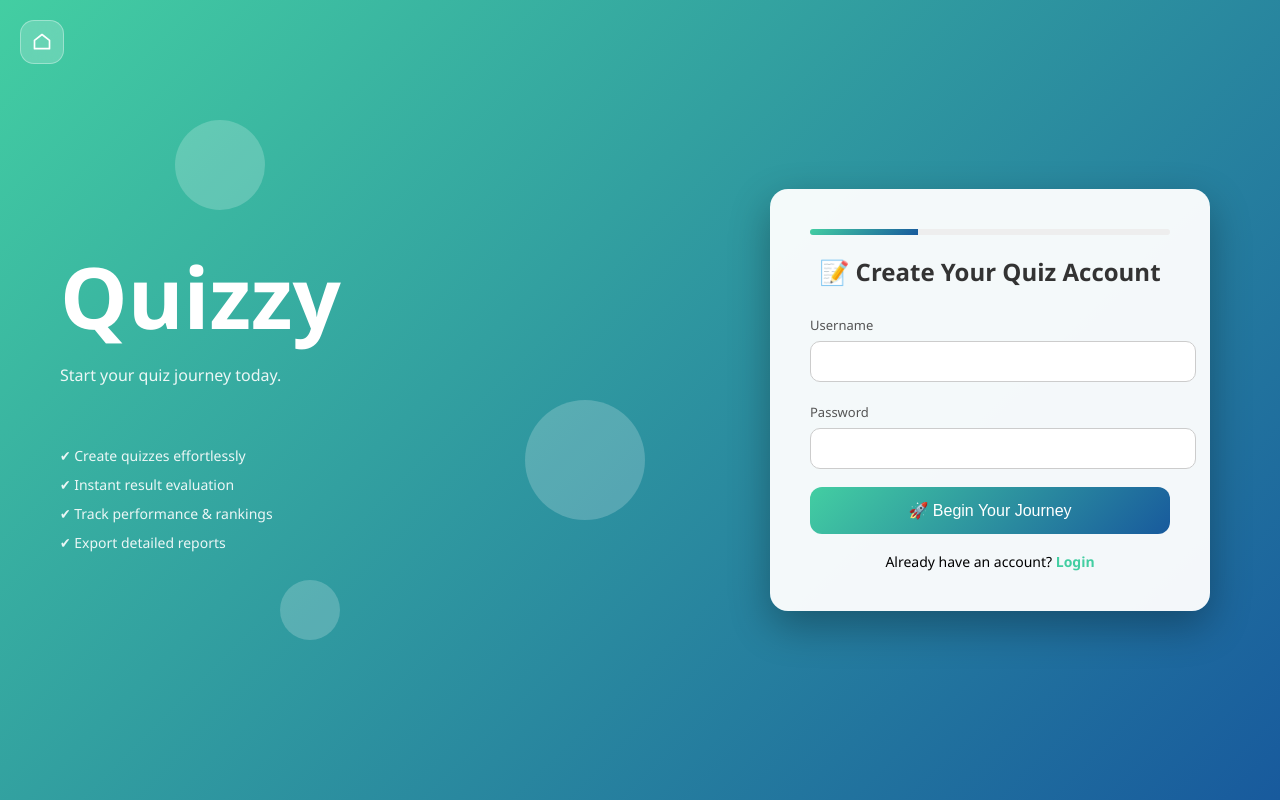
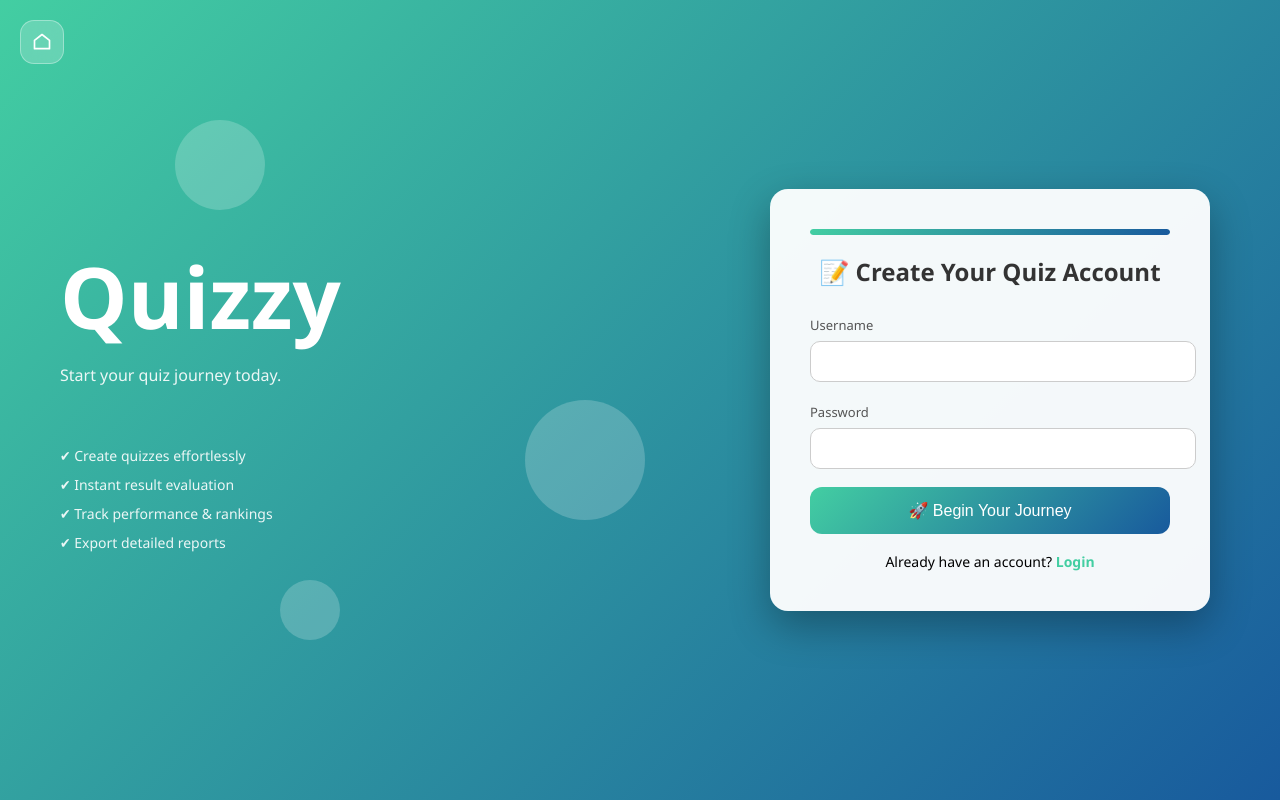
Before and after one commit to Sampurna1524/Quizzy, a Flask app: page /signup in a window 1280 px wide. Run offline with Flask 3, Linux system fonts and the light colour scheme; some libraries are stand-ins or nearby versions.

Commit message:
Solved the gradient issue in the login and signup

```diff
--- a/templates/signup.html
+++ b/templates/signup.html
@@ -8,7 +8,7 @@
         body {
             margin: 0;
             font-family: "Segoe UI", Tahoma, sans-serif;
-            height: 100vh;
+            min-height: 100vh;
             display: flex;
             background: linear-gradient(135deg, #43cea2, #185a9d);
             overflow: hidden;
@@ -73,6 +73,7 @@
             width: 360px;
             box-shadow: 0 15px 40px rgba(0,0,0,0.3);
             animation: fadeIn 0.6s ease;
+            overflow: hidden;
         }
 
         .card h2 {
@@ -84,16 +85,19 @@
         /* Progress bar */
         .progress {
             height: 6px;
-            background: #eee;
+            background: rgba(255,255,255,0.45);
             border-radius: 10px;
             margin-bottom: 20px;
             overflow: hidden;
+            box-shadow: inset 0 0 0 1px rgba(67,206,162,0.12);
         }
 
         .progress-bar {
             height: 100%;
-            width: 30%;
-            background: linear-gradient(135deg, #43cea2, #185a9d);
+            width: 100%;
+            background: linear-gradient(135deg, #43cea2 0%, #185a9d 100%);
+            border-radius: 10px;
+            transition: width 0.4s ease;
         }
 
         .input-group {
```
Also changed, not shown: templates/login.html (+8 -4 lines).
